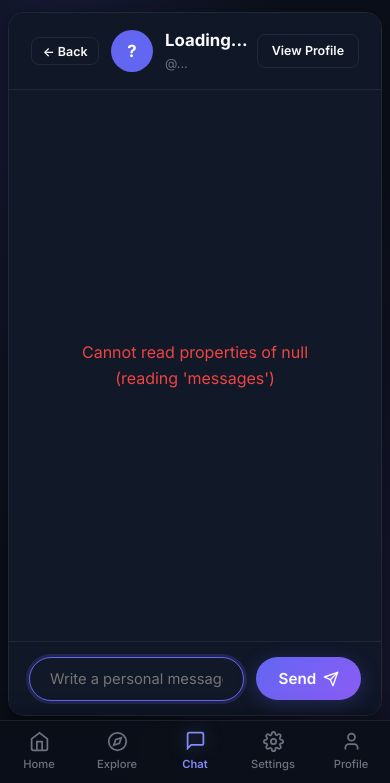
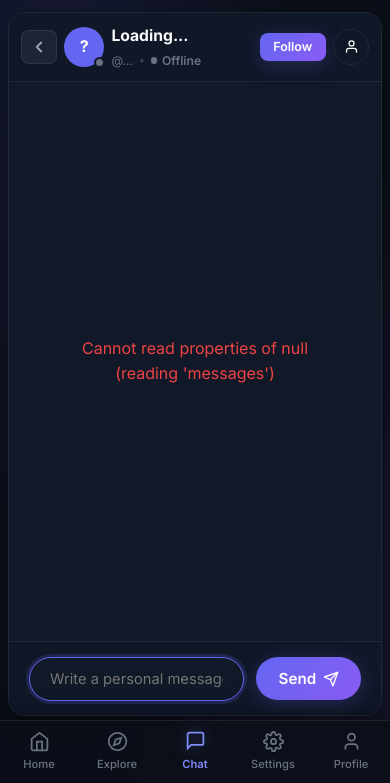
Before and after one commit to karthikbavireddy/Code-Alpha-Social-Media-Mini, a Django app: page /messages/admin/ in a window 390 px wide. Shown: the part 60-843 px from the top of the page. Run offline with Django 5.2, Linux system fonts and the light colour scheme; a user stored in the database is signed in; data comes from the database, SQL or seed files in the repository; data that the repository does not hold is empty.

Commit message:
Fix mobile chat header layout overflow and add real-time active status

```diff
--- a/connectsphere/settings.py
+++ b/connectsphere/settings.py
@@ -47,6 +47,7 @@ MIDDLEWARE = [
     'django.middleware.common.CommonMiddleware',
     'django.middleware.csrf.CsrfViewMiddleware',
     'django.contrib.auth.middleware.AuthenticationMiddleware',
+    'core.middleware.UserActivityMiddleware',
     'django.contrib.messages.middleware.MessageMiddleware',
     'django.middleware.clickjacking.XFrameOptionsMiddleware',
 ]
--- a/core/models.py
+++ b/core/models.py
@@ -2,6 +2,9 @@ from django.db import models
 from django.contrib.auth.models import User
 from django.core.exceptions import ValidationError
 from django.db.models import F, Q
+
+
+from django.utils import timezone
 
 
 class Profile(models.Model):
@@ -26,6 +29,7 @@ class Profile(models.Model):
         help_text="Persistent base64 data URI fallback for ephemeral hosting like Render"
     )
     date_joined = models.DateTimeField(auto_now_add=True)
+    last_seen = models.DateTimeField(default=timezone.now, null=True, blank=True)
 
     class Meta:
         verbose_name = "Profile"
--- a/core/views.py
+++ b/core/views.py
@@ -868,6 +868,59 @@ def api_search(request):
     return Response(serializer.data, status=status.HTTP_200_OK)
 
 
+def get_user_activity_status(user):
+    """
+    Computes online status and humanized activity text for a given user.
+    """
+    last_seen = None
+    if hasattr(user, 'profile') and user.profile.last_seen:
+        last_seen = user.profile.last_seen
+    elif user.last_login:
+        last_seen = user.last_login
+
+    if not last_seen:
+        return {
+            'is_online': False,
+            'status_text': 'Offline',
+            'last_seen': None
+        }
+
+    diff_seconds = (timezone.now() - last_seen).total_seconds()
+    if diff_seconds < 300:  # within 5 minutes is considered Active now
+        return {
+            'is_online': True,
+            'status_text': 'Active now',
+            'last_seen': last_seen.isoformat()
+        }
+    elif diff_seconds < 3600:
+        mins = max(1, int(diff_seconds // 60))
+        return {
+            'is_online': False,
+            'status_text': f'Active {mins}m ago',
+            'last_seen': last_seen.isoformat()
+        }
+    elif diff_seconds < 86400:
+        hours = max(1, int(diff_seconds // 3600))
+        return {
+            'is_online': False,
+            'status_text': f'Active {hours}h ago',
+            'last_seen': last_seen.isoformat()
+        }
+    elif diff_seconds < 604800:
+        days = max(1, int(diff_seconds // 86400))
+        return {
+            'is_online': False,
+            'status_text': f'Active {days}d ago',
+            'last_seen': last_seen.isoformat()
+        }
+    else:
+        return {
+            'is_online': False,
+            'status_text': 'Active recently',
+            'last_seen': last_seen.isoformat()
+        }
+
+
 # ==========================================
 # DIRECT MESSAGING API ENDPOINTS
 # ==========================================
@@ -905,6 +958,7 @@ def api_conversations(request):
 
         user_follows = Follow.objects.filter(follower=user, following=partner).exists()
         partner_follows = Follow.objects.filter(follower=partner, following=user).exists()
+        status_info = get_user_activity_status(partner)
 
         conversations.append({
             'partner': {
@@ -915,6 +969,9 @@ def api_conversations(request):
                 'is_following': user_follows,
                 'is_followed_by': partner_follows,
                 'is_mutual': user_follows and partner_follows,
+                'is_online': status_info['is_online'],
+                'status_text': status_info['status_text'],
+                'last_seen': status_info['last_seen'],
             },
             'last_message': {
                 'content': last_msg.content if last_msg else '',
@@ -959,6 +1016,7 @@ def api_message_contacts(request):
         avatar_url = None
         if hasattr(partner, 'profile') and partner.profile.profile_picture:
             avatar_url = request.build_absolute_uri(partner.profile.profile_picture.url)
+        status_info = get_user_activity_status(partner)
 
         contacts.append({
             'id': partner.id,
@@ -970,6 +1028,9 @@ def api_message_contacts(request):
             'is_mutual': is_mutual,
             'can_message': is_mutual or is_following or is_followed_by,
             'has_existing_chat': partner.id in active_chat_ids,
+            'is_online': status_info['is_online'],
+            'status_text': status_info['status_text'],
+            'last_seen': status_info['last_seen'],
         })
 
     # Sort: mutual followers first, then following, then alphabetically
@@ -1010,6 +1071,7 @@ def api_messages_with_user(request, username):
     user_follows_partner = Follow.objects.filter(follower=user, following=partner).exists()
     partner_follows_user = Follow.objects.filter(follower=partner, following=user).exists()
     is_mutual = user_follows_partner and partner_follows_user
+    status_info = get_user_activity_status(partner)
 
     return Response({
         'partner': {
@@ -1017,6 +1079,9 @@ def api_messages_with_user(request, username):
             'username': partner.username,
             'avatar': avatar_url,
             'bio': getattr(partner.profile, 'bio', '') if hasattr(partner, 'profile') else '',
+            'is_online': status_info['is_online'],
+            'status_text': status_info['status_text'],
+            'last_seen': status_info['last_seen'],
         },
         'user_follows_partner': user_follows_partner,
         'partner_follows_user': partner_follows_user,
--- a/static/js/messages.js
+++ b/static/js/messages.js
@@ -116,10 +116,11 @@ function renderConversations() {
         const isSelected = activePartner && activePartner.toLowerCase() === c.partner.username.toLowerCase();
         const hasUnread = c.unread_count > 0;
         const lastMsg = c.last_message;
+        const isOnline = !!c.partner.is_online;
 
         return `
             <div class="dm-item ${isSelected ? 'active' : ''}" onclick="selectConversation('${escapeHtml(c.partner.username)}')">
-                <div style="position: relative;">
+                <div class="dm-avatar-wrapper">
                     ${c.partner.avatar ? `
                         <img src="${c.partner.avatar}" class="avatar avatar-md" style="width: 38px; height: 38px; border-radius: 50%; object-fit: cover;">
                     ` : `
@@ -127,6 +128,7 @@ function renderConversations() {
                             ${escapeHtml(c.partner.username.charAt(0).toUpperCase())}
                         </div>
                     `}
+                    <span class="dm-status-dot ${isOnline ? 'online' : 'offline'}" title="${isOnline ? 'Active now' : (c.partner.status_text || 'Offline')}"></span>
                     ${hasUnread ? `
                         <span style="position: absolute; top: -2px; right: -2px; width: 10px; height: 10px; border-radius: 50%; background: #ef4444; box-shadow: 0 0 6px #ef4444;"></span>
                     ` : ''}
@@ -186,10 +188,11 @@ function renderContacts() {
 
     container.innerHTML = filtered.map(contact => {
         const isSelected = activePartner && activePartner.toLowerCase() === contact.username.toLowerCase();
+        const isOnline = !!contact.is_online;
 
         return `
             <div class="dm-item ${isSelected ? 'active' : ''}" onclick="selectConversation('${escapeHtml(contact.username)}')">
-                <div>
+                <div class="dm-avatar-wrapper">
                     ${contact.avatar ? `
                         <img src="${contact.avatar}" class="avatar avatar-md" style="width: 38px; height: 38px; border-radius: 50%; object-fit: cover;">
                     ` : `
@@ -197,6 +200,7 @@ function renderContacts() {
                             ${escapeHtml(contact.username.charAt(0).toUpperCase())}
                         </div>
                     `}
+                    <span class="dm-status-dot ${isOnline ? 'online' : 'offline'}" title="${isOnline ? 'Active now' : (contact.status_text || 'Offline')}"></span>
                 </div>
 
                 <div style="flex: 1; min-width: 0;">
@@ -302,6 +306,10 @@ async function loadMessagesForUser(username) {
 async function pollActiveChat(username) {
     try {
         const data = await apiRequest(`/api/messages/${encodeURIComponent(username)}/`);
+        if (data.partner) {
+            partnerInfo = { ...partnerInfo, ...data.partner };
+            updateChatHeader(username, partnerInfo);
+        }
         const newMessages = data.messages || [];
         // Only re-render if message count or last message ID changed
         if (newMessages.length !== messages.length ||
@@ -326,6 +334,9 @@ function updateChatHeader(username, info) {
     const followAlert = document.getElementById('dm-follow-alert');
     const followAlertText = document.getElementById('dm-follow-alert-text');
     const followBtn = document.getElementById('dm-follow-btn');
+    const statusDot = document.getElementById('dm-partner-status-dot');
+    const statusPill = document.getElementById('dm-partner-status-pill');
+    const statusLabel = document.getElementById('dm-partner-status-label');
 
     if (nameEl) nameEl.textContent = username;
     if (handleEl) handleEl.textContent = `@${username}`;
@@ -338,6 +349,20 @@ function updateChatHeader(username, info) {
         } else {
             avatarEl.textContent = username.charAt(0).toUpperCase();
         }
+    }
+
+    // Active status updates
+    const isOnline = !!(info && info.is_online);
+    const statusText = (info && info.status_text) ? info.status_text : 'Offline';
+
+    if (statusDot) {
+        statusDot.className = `dm-status-dot ${isOnline ? 'online' : 'offline'}`;
+        statusDot.title = isOnline ? 'Active now' : statusText;
+    }
+
+    if (statusPill && statusLabel) {
+        statusPill.className = `dm-status-pill ${isOnline ? 'online' : 'offline'}`;
+        statusLabel.textContent = isOnline ? 'Active now' : statusText;
     }
 
     if (mutualBadge) {
--- a/templates/messages.html
+++ b/templates/messages.html
@@ -55,37 +55,52 @@
             <!-- Chat Active Room -->
             <div id="dm-chat-room" style="display: none; flex-direction: column; height: 100%;">
                 <!-- Chat Top Header -->
-                <div class="dm-chat-header" style="padding: 0.9rem 1.4rem; border-bottom: 1px solid var(--border-color); background: rgba(17, 24, 39, 0.92); backdrop-filter: blur(8px); display: flex; align-items: center; justify-content: space-between;">
-                    <div style="display: flex; align-items: center; gap: 0.75rem;">
-                        <button id="dm-back-to-list-btn" class="btn btn-outline btn-sm" onclick="closeChatMobile()" style="display: none; padding: 0.35rem 0.65rem; font-size: 0.78rem;" title="Back to conversations">
-                            ← Back
+                <div class="dm-chat-header">
+                    <div class="dm-header-left">
+                        <button id="dm-back-to-list-btn" class="dm-back-btn" onclick="closeChatMobile()" title="Back to conversations">
+                            <svg width="18" height="18" viewBox="0 0 24 24" fill="none" stroke="currentColor" stroke-width="2.5" stroke-linecap="round" stroke-linejoin="round">
+                                <polyline points="15 18 9 12 15 6"></polyline>
+                            </svg>
+                            <span class="dm-back-text">Back</span>
                         </button>
-                        <a id="dm-partner-profile-link" href="#" style="text-decoration: none;">
-                            <div id="dm-partner-avatar" class="avatar avatar-md" style="width: 42px; height: 42px; border-radius: 50%; background: var(--primary); display: flex; align-items: center; justify-content: center; font-weight: 700; color: #fff; font-size: 1.05rem;">
-                                ?
-                            </div>
-                        </a>
-                        <div>
-                            <div style="display: flex; align-items: center; gap: 0.5rem; flex-wrap: wrap;">
-                                <a id="dm-partner-name" href="#" style="font-weight: 700; color: var(--text-primary); font-size: 1.05rem; text-decoration: none;">
+                        <div class="dm-avatar-wrapper">
+                            <a id="dm-partner-profile-link" href="#" style="text-decoration: none;">
+                                <div id="dm-partner-avatar" class="avatar avatar-md">
+                                    ?
+                                </div>
+                            </a>
+                            <span id="dm-partner-status-dot" class="dm-status-dot offline" title="Offline"></span>
+                        </div>
+                        <div class="dm-header-user-info">
+                            <div class="dm-header-name-row">
+                                <a id="dm-partner-name" href="#" class="dm-partner-name-text">
                                     Loading...
                                 </a>
-                                <span id="dm-mutual-badge" class="badge badge-primary" style="display: none; font-size: 0.7rem; background: rgba(16, 185, 129, 0.2); border: 1px solid rgba(16, 185, 129, 0.4); color: #34d399; font-weight: 700;">
+                                <span id="dm-mutual-badge" class="dm-mutual-badge" style="display: none;">
                                     Mutual Follower
                                 </span>
                             </div>
-                            <div id="dm-partner-handle" style="font-size: 0.8rem; color: var(--text-muted);">
-                                @...
+                            <div class="dm-header-status-row">
+                                <span id="dm-partner-handle" class="dm-partner-handle-text">@...</span>
+                                <span class="dm-status-separator">•</span>
+                                <span id="dm-partner-status-pill" class="dm-status-pill offline">
+                                    <span class="dm-inline-pulse-dot"></span>
+                                    <span id="dm-partner-status-label">Offline</span>
+                                </span>
                             </div>
                         </div>
                     </div>
 
-                    <div style="display: flex; align-items: center; gap: 0.5rem;">
-                        <button id="dm-follow-btn" class="btn btn-primary btn-sm" style="display: none; font-size: 0.78rem;" onclick="handleFollowActivePartner()">
+                    <div class="dm-header-actions">
+                        <button id="dm-follow-btn" class="btn btn-primary btn-sm dm-action-btn" style="display: none;" onclick="handleFollowActivePartner()">
                             Follow
                         </button>
-                        <a id="dm-view-profile-btn" href="#" class="btn btn-outline btn-sm" style="font-size: 0.78rem;">
-                            View Profile
+                        <a id="dm-view-profile-btn" href="#" class="btn btn-outline btn-sm dm-action-btn dm-view-profile-btn" title="View Profile">
+                            <svg width="15" height="15" viewBox="0 0 24 24" fill="none" stroke="currentColor" stroke-width="2" stroke-linecap="round" stroke-linejoin="round">
+                                <path d="M20 21v-2a4 4 0 0 0-4-4H8a4 4 0 0 0-4 4v2"></path>
+                                <circle cx="12" cy="7" r="4"></circle>
+                            </svg>
+                            <span class="dm-profile-btn-text">Profile</span>
                         </a>
                     </div>
                 </div>
@@ -236,6 +251,197 @@
     padding: 0 4px;
 }
 
+/* Chat Top Header & Active Status */
+.dm-chat-header {
+    padding: 0.85rem 1.25rem;
+    border-bottom: 1px solid var(--border-color);
+    background: rgba(17, 24, 39, 0.95);
+    backdrop-filter: blur(12px);
+    display: flex;
+    align-items: center;
+    justify-content: space-between;
+    gap: 0.65rem;
+    min-width: 0;
+    width: 100%;
+    box-sizing: border-box;
+}
+
+.dm-header-left {
+    display: flex;
+    align-items: center;
+    gap: 0.65rem;
+    flex: 1;
+    min-width: 0;
+    overflow: hidden;
+}
+
+.dm-back-btn {
+    display: none;
+    align-items: center;
+    justify-content: center;
+    gap: 0.25rem;
+    padding: 0.4rem 0.65rem;
+    font-size: 0.78rem;
+    font-weight: 600;
+    color: var(--text-secondary);
+    background: rgba(255, 255, 255, 0.06);
+    border: 1px solid var(--border-subtle);
+    border-radius: var(--radius-sm);
+    cursor: pointer;
+    flex-shrink: 0;
+    transition: var(--transition);
+}
+.dm-back-btn:hover {
+    background: rgba(255, 255, 255, 0.12);
+    color: var(--text-primary);
+}
+
+.dm-avatar-wrapper {
+    position: relative;
+    flex-shrink: 0;
+}
+#dm-partner-avatar {
+    width: 40px;
+    height: 40px;
+    border-radius: 50%;
+    background: var(--primary);
+    display: flex;
+    align-items: center;
+    justify-content: center;
+    font-weight: 700;
+    color: #fff;
+    font-size: 1rem;
+    overflow: hidden;
+}
+.dm-status-dot {
+    position: absolute;
+    bottom: -1px;
+    right: -1px;
+    width: 11px;
+    height: 11px;
+    border-radius: 50%;
+    border: 2px solid #111827;
+    background: #6b7280;
+    transition: all 0.25s ease;
+}
+.dm-status-dot.online {
+    background: #10b981;
+    box-shadow: 0 0 0 2px rgba(16, 185, 129, 0.35);
+}
+.dm-status-dot.offline {
+    background: #6b7280;
+}
+
+.dm-header-user-info {
+    display: flex;
+    flex-direction: column;
+    gap: 0.15rem;
+    flex: 1;
+    min-width: 0;
+    overflow: hidden;
+}
+.dm-header-name-row {
+    display: flex;
+    align-items: center;
+    gap: 0.4rem;
+    min-width: 0;
+}
+.dm-partner-name-text {
+    font-weight: 700;
+    color: var(--text-primary);
+    font-size: 0.98rem;
+    text-decoration: none;
+    white-space: nowrap;
+    overflow: hidden;
+    text-overflow: ellipsis;
+    display: block;
+    max-width: 100%;
+    transition: color 0.15s ease;
+}
+.dm-partner-name-text:hover {
+    color: var(--primary-light);
+}
+.dm-mutual-badge {
+    font-size: 0.65rem;
+    padding: 1px 6px;
+    border-radius: 6px;
+    background: rgba(16, 185, 129, 0.2);
+    border: 1px solid rgba(16, 185, 129, 0.35);
+    color: #34d399;
+    font-weight: 700;
+    white-space: nowrap;
+    flex-shrink: 0;
+}
+
+.dm-header-status-row {
+    display: flex;
+    align-items: center;
+    gap: 0.35rem;
+    font-size: 0.76rem;
+    color: var(--text-muted);
+    white-space: nowrap;
+    overflow: hidden;
+    text-overflow: ellipsis;
+}
+.dm-partner-handle-text {
+    color: var(--text-muted);
+    white-space: nowrap;
+    overflow: hidden;
+    text-overflow: ellipsis;
+}
+.dm-status-separator {
+    opacity: 0.45;
+    font-size: 0.7rem;
+}
+.dm-status-pill {
+    display: inline-flex;
+    align-items: center;
+    gap: 0.3rem;
+    font-weight: 600;
+    white-space: nowrap;
+}
+.dm-status-pill.online {
+    color: #34d399;
+}
+.dm-status-pill.offline {
+    color: var(--text-muted);
+}
+.dm-inline-pulse-dot {
+    width: 6.5px;
+    height: 6.5px;
+    border-radius: 50%;
+    background: currentColor;
+    display: inline-block;
+    flex-shrink: 0;
+}
+.dm-status-pill.online .dm-inline-pulse-dot {
+    box-shadow: 0 0 6px #10b981;
+    animation: statusPulse 2s infinite ease-in-out;
+}
+@keyframes statusPulse {
+    0%, 100% { opacity: 1; transform: scale(1); }
+    50% { opacity: 0.45; transform: scale(1.3); }
+}
+
+.dm-header-actions {
+    display: flex;
+    align-items: center;
+    gap: 0.45rem;
+    flex-shrink: 0;
+}
+
+.dm-action-btn {
+    white-space: nowrap !important;
+    display: inline-flex !important;
+    align-items: center !important;
+    gap: 0.35rem !important;
+    padding: 0.42rem 0.85rem !important;
+    font-size: 0.78rem !important;
+    flex-shrink: 0 !important;
+    border-radius: var(--radius-sm) !important;
+    box-sizing: border-box !important;
+}
+
 /* Mobile Responsiveness */
 @media (max-width: 768px) {
     .dm-page-container {
@@ -256,6 +462,38 @@
     .dm-layout:not(.chat-open) .dm-chat-area {
         display: none !important;
     }
+    .dm-chat-header {
+        padding: 0.65rem 0.75rem;
+        gap: 0.45rem;
+    }
+    .dm-header-left {
+        gap: 0.45rem;
+    }
+    .dm-back-btn {
+        padding: 0.45rem 0.5rem;
+    }
+    .dm-back-text {
+        display: none;
+    }
+}
+
+@media (max-width: 480px) {
+    .dm-mutual-badge {
+        display: none !important;
+    }
+    .dm-profile-btn-text {
+        display: none;
+    }
+    .dm-view-profile-btn {
+        width: 36px;
+        height: 36px;
+        padding: 0 !important;
+        justify-content: center;
+        border-radius: 50% !important;
+    }
+    .dm-partner-name-text {
+        max-width: 140px;
+    }
 }
 </style>
 {% endblock %}
```
Also changed, not shown: core/middleware.py (added, +24 -0 lines), core/tests.py (+35 -0 lines), core/migrations/0005_profile_last_seen.py (added).
